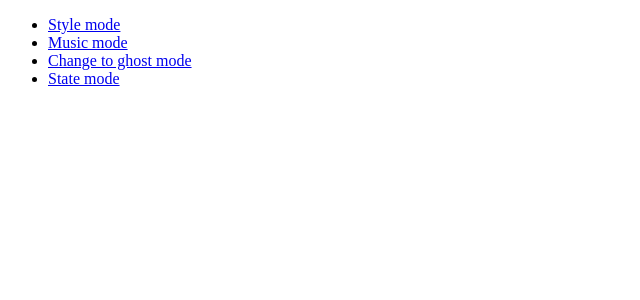
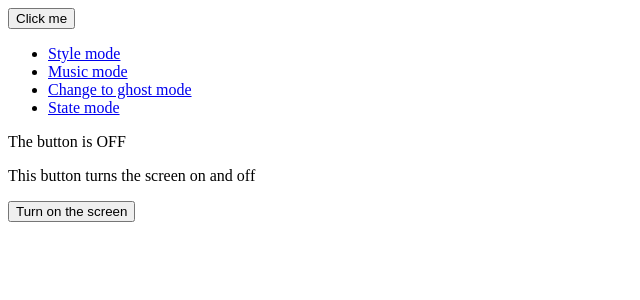
Before and after one commit to qoutaiba/MMI-Prototype, a React (Create React App) app: page / in a window 1280 px wide. Shown: the top 300 px of the page, without its empty margins (0-640 px from the left). Built offline with nearby package versions, Linux system fonts and the light colour scheme.

Commit message:
Main page vorläufig, sowie musik abspielbar

```diff
--- a/src/App.js
+++ b/src/App.js
@@ -2,9 +2,17 @@ import MenuBar from "./MenuBar";
 import MusicMode from "./MusikMode";
 import StyleMode from "./StyleMode";
 import PrivateMode from "./PrivateMode";
-import React from "react";
+import React, {useRef} from "react";
 import StateMode from "./StateMode";
+import OnOffButton from "./OnOffButton";
+import sound from "./Musik/land.wav" ;
 function App() {
+
+    const audioRef = useRef(null);
+
+    const playAudio = () => {
+        audioRef.current.play();
+    };
 
     let destination ;
     switch (window.location.pathname){
@@ -19,7 +27,10 @@ function App() {
     }
   return (
     <div className="App">
+        <audio ref={audioRef} src= {sound}/>
+        <button onClick={playAudio}>Click me </button>
        <MenuBar/>
+        <OnOffButton/>
         {destination}
     </div>
   );
--- /dev/null
+++ b/src/OnOffButton.js
@@ -0,0 +1,21 @@
+import React, { useState } from 'react';
+
+const OnOffButton = () => {
+    const [isOn, setIsOn] = useState(false);
+
+    const handleButtonClick = () => {
+        setIsOn(!isOn);
+    };
+
+    return (
+        <div>
+            <p>The button is {isOn ? 'ON' : 'OFF'}</p>
+            <p> This button turns the screen on and off  </p>
+            <button onClick={handleButtonClick}>
+                {isOn ? 'Turn off the screen' : 'Turn on the screen'}
+            </button>
+        </div>
+    );
+};
+
+export default OnOffButton;
--- a/src/StyleMode.js
+++ b/src/StyleMode.js
@@ -1,12 +1,26 @@
-import React from 'react';
-const App = () => {
+import React, {useState} from 'react';
+
+const StyleMode = () => {
+    const [selectedOption, setSelectedOption] = useState('');
+    const handleSelectChange = (event) => {
+        setSelectedOption(event.target.value);
+    };
+
+
     return (
-        <>
-            <h1>
-                welcome to Style mode
-            </h1>
-        </>
+        <div>
+            <label>Select an option for the visuals:</label>
+            <select value={selectedOption} onChange={handleSelectChange}>
+                <option value="">Select...</option>
+                <option value="Visuals1">Variante 1</option>
+                <option value="Visuals2">Variante 2</option>
+                <option value="Visuals3">Variante 3</option>
+            </select>
+            {selectedOption && (
+                <p>You selected: {selectedOption}</p>
+            )}
+        </div>
     );
 };
 
-export default App;
+export default StyleMode;
--- /dev/null
+++ b/src/Visualizer.js
@@ -0,0 +1,3 @@
+import React from "react";
+
+import sound from "./Musik/land.wav" ;
```
Also changed, not shown: 1 other file (tests, documents, lock files or other folders).
